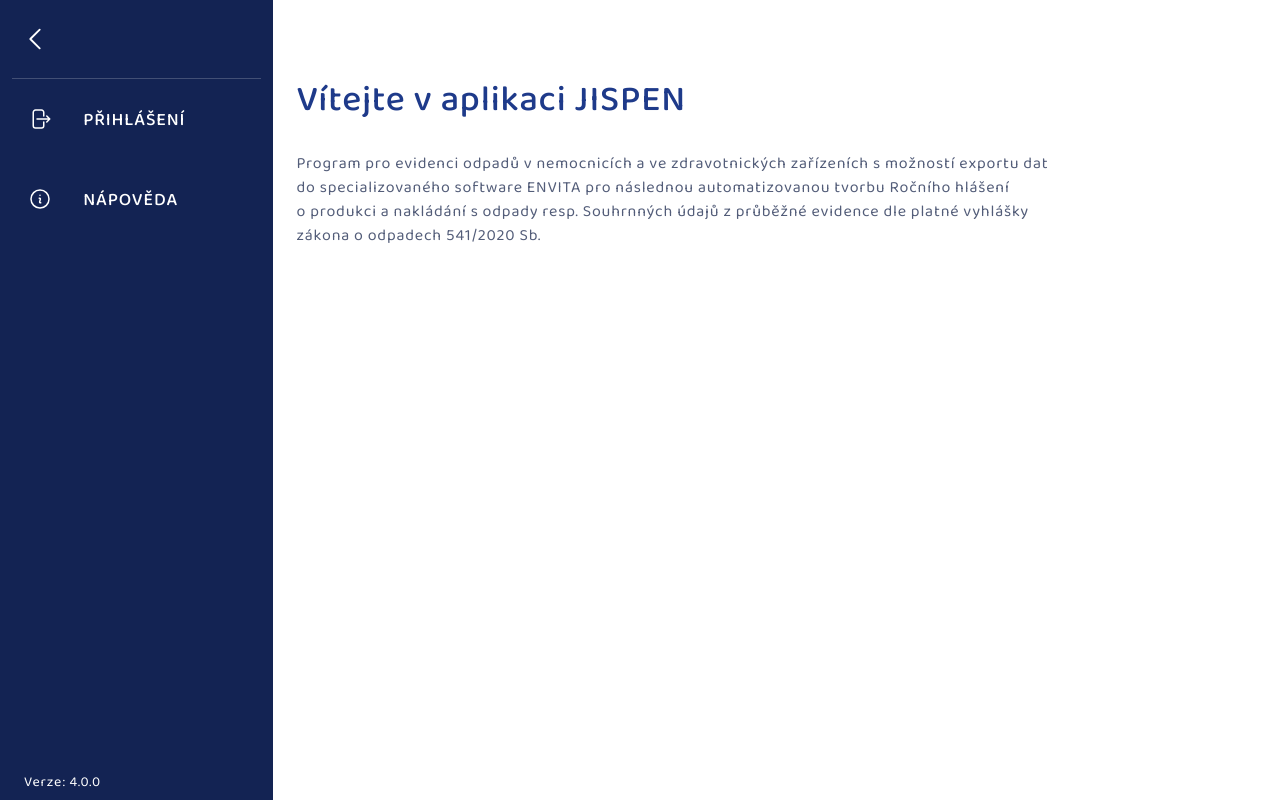
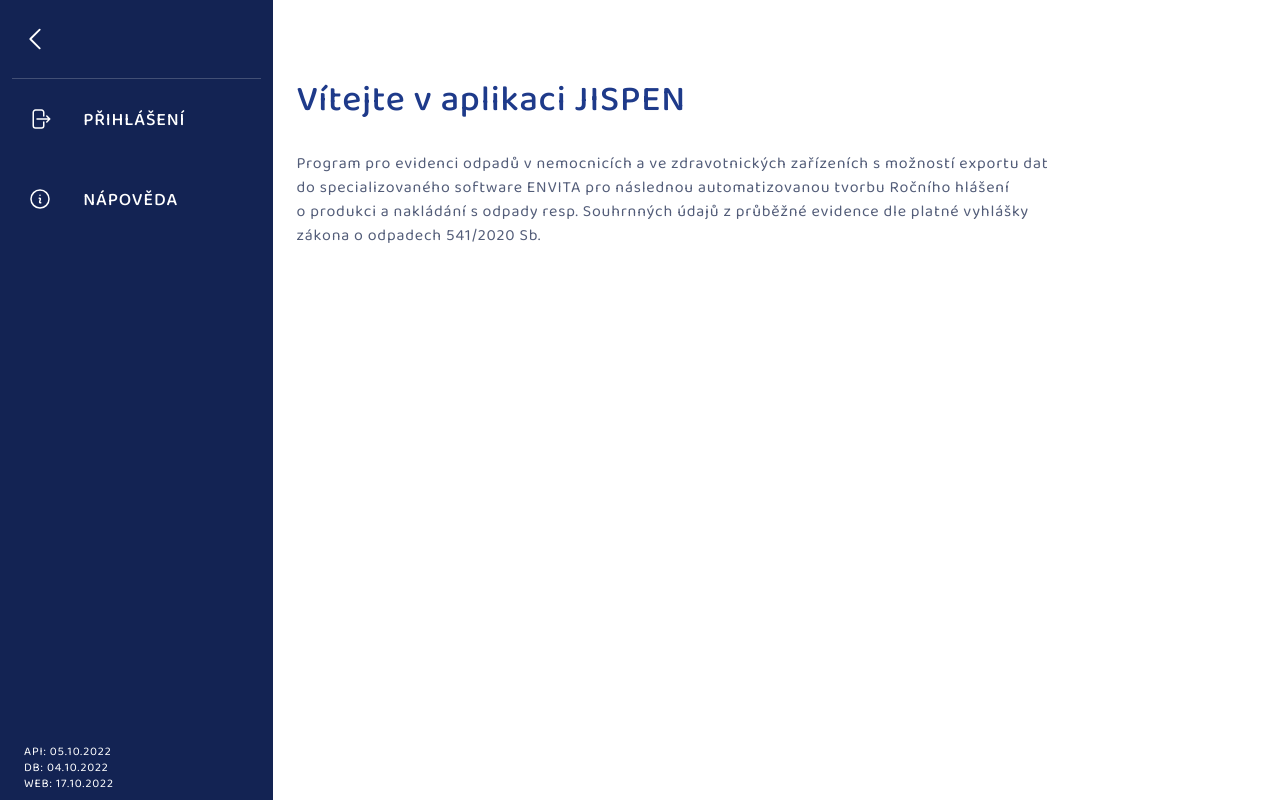
Before and after one commit to aleveha/JISPEN, a Next.js app in the folder web/: page / in a window 1280 px wide. Both pictures are taken after a click on the button 39 px from the left and 39 px from the top of the page. Built offline with nearby package versions, Linux system fonts and the light colour scheme.

Commit message:
feat(web): add API and DB versions

```diff
--- a/web/package.json
+++ b/web/package.json
@@ -1,6 +1,10 @@
 {
 	"name": "web",
-	"version": "4.0.0",
+	"versions": {
+		"api": "05.10.2022",
+		"db": "04.10.2022",
+		"web": "17.10.2022"
+	},
 	"private": true,
 	"description": "Web application for waste registration in hospitals and medical institutions (JISPEN)",
 	"scripts": {
--- a/web/src/shared/components/sidebar/sidebar.tsx
+++ b/web/src/shared/components/sidebar/sidebar.tsx
@@ -57,7 +57,13 @@
 					<SidebarMenuItem href="/static/files/user_documentation.pdf" iconName="info" isOpen={open} label="Nápověda" target="_blank" />
 				</div>
 			</div>
-			{open && <span className="absolute bottom-2 left-0 mt-2 whitespace-nowrap px-6 text-sm text-white">Verze: {packageJson.version}</span>}
+			{open && (
+				<div className="absolute bottom-2 left-0 mt-2 flex flex-col px-6">
+					<span className="whitespace-nowrap text-xs text-white">API: {packageJson.versions.api}</span>
+					<span className="whitespace-nowrap text-xs text-white">DB: {packageJson.versions.db}</span>
+					<span className="whitespace-nowrap text-xs text-white">WEB: {packageJson.versions.web}</span>
+				</div>
+			)}
 			{isLogoutPopupOpen && <LogoutModal isOpen={isLogoutPopupOpen} onClose={handleModalClose} onLogout={onLogoutClick} />}
 		</div>
 	);
```
